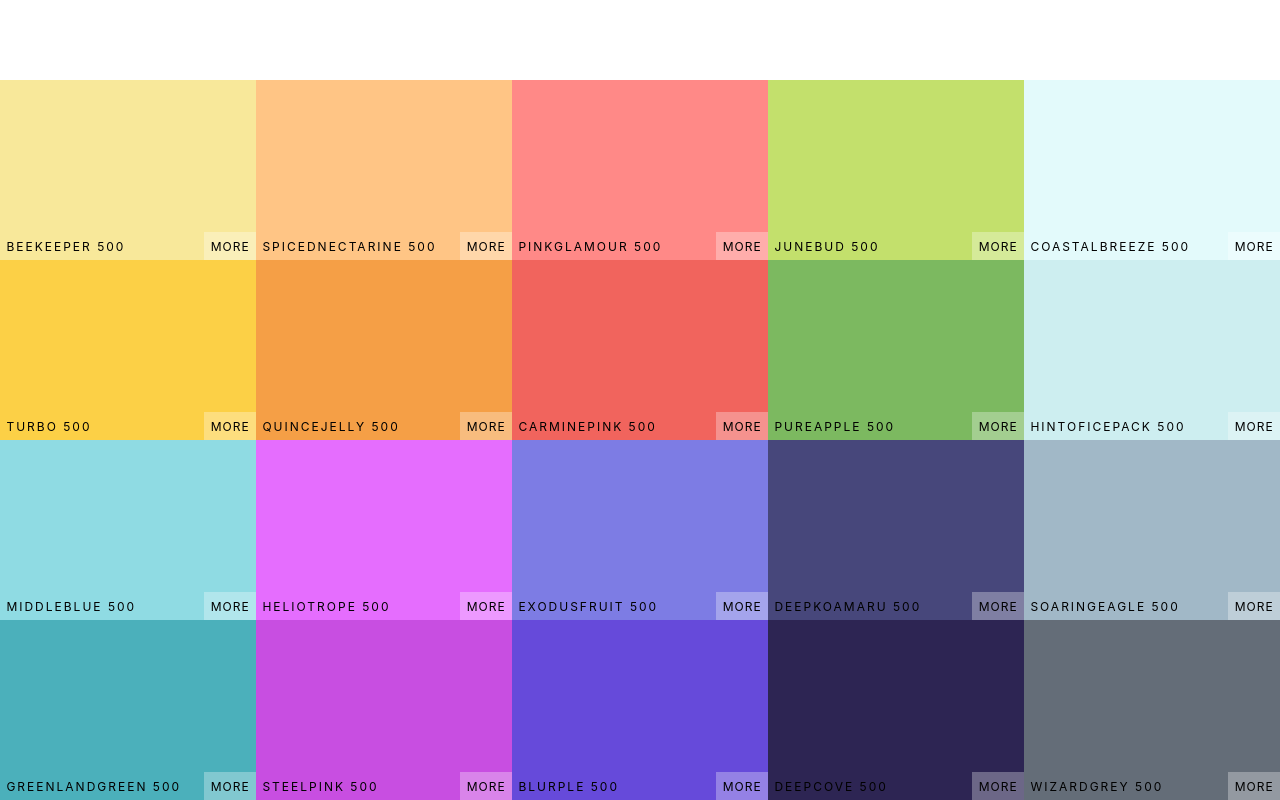
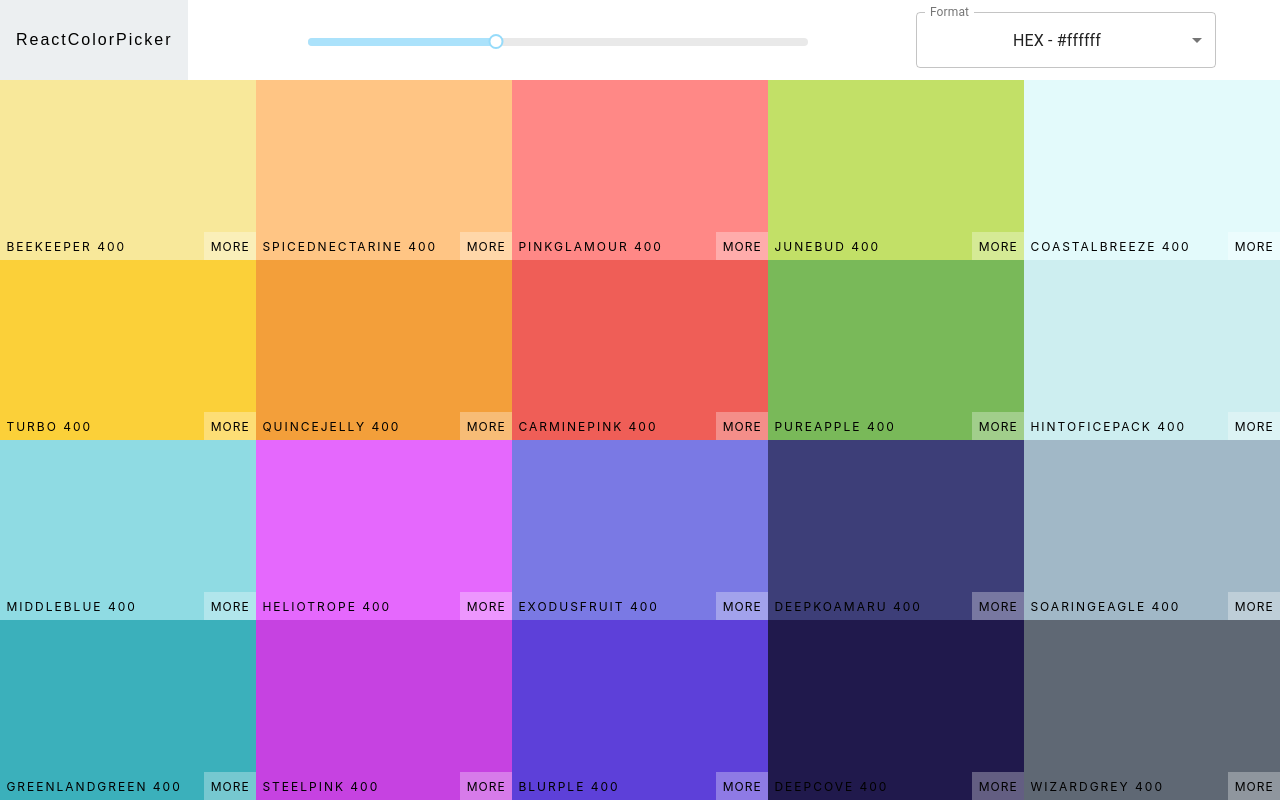
Before and after one commit to Hari01V/Color-app-React.js, a React (Create React App) app: page / in a window 1280 px wide. Built offline with nearby package versions, Linux system fonts and the light colour scheme.

Commit message:
navbar functions in pallete component

```diff
--- a/package.json
+++ b/package.json
@@ -3,8 +3,10 @@
   "version": "0.1.0",
   "private": true,
   "dependencies": {
+    "@material-ui/core": "^4.11.3",
     "chroma-js": "^2.1.0",
     "cra-template": "1.1.2",
+    "rc-slider": "^9.7.1",
     "react": "^17.0.1",
     "react-copy-to-clipboard": "^5.0.3",
     "react-dom": "^17.0.1",
--- a/src/Components/ColorBox.js
+++ b/src/Components/ColorBox.js
@@ -18,15 +18,15 @@ class ColorBox extends Component {
   }
 
   render() {
-    const { id, name, hex, hexNoHash, rgb, rgba } = this.props;
+    let { name, color } = this.props;
     return (
-      <CopyToClipboard text={hex}
+      <CopyToClipboard text={color}
         onCopy={this.updateState}>
-        <div className="ColorBox" style={{ background: hex }}>
-          <div className={this.state.copied ? "copy-overlay show" : "copy-overlay"} style={{ background: hex }}></div>
+        <div className="ColorBox" style={{ background: color }}>
+          <div className={this.state.copied ? "copy-overlay show" : "copy-overlay"} style={{ background: color }}></div>
           <div className={`copy-msg ${this.state.copied ? "show" : ""}`}>
             <h1>Copied</h1>
-            <div>{hex}</div>
+            <div>{color}</div>
           </div>
           <div className="copy-container" >
             <div className="box-content">
--- /dev/null
+++ b/src/Components/Navbar.css
@@ -0,0 +1,41 @@
+.Navbar{
+  width: 100%;
+  height: 100%;
+  display: flex;
+  align-items: center;
+  justify-content: space-between;
+}
+.logo{
+  background: #eceff1;
+  height: 100%;
+  display: flex;
+  align-items: center;
+  padding: 1rem;
+  margin-right: 12px;
+}
+.logo a{
+  color: black;
+  text-decoration: none;
+  font-family: sans-serif;
+  letter-spacing: 2px;
+}
+.Navbar-Level-Slider{
+  width: 500px;
+  margin: 1rem;
+  padding: 1rem;
+}
+.rc-slider-rail, .rc-slider-track{
+  height: 8px;
+}
+.rc-slider-handle{
+  width: 15px;
+  height: 15px;
+  margin-top: -4px;
+}
+
+.select-container{
+  margin-right: 4rem;
+}
+.select-container .MuiFormControl-root{
+  width: 300px;
+}
--- /dev/null
+++ b/src/Components/Navbar.js
@@ -0,0 +1,61 @@
+import React, { Component } from 'react';
+import Slider, { Range } from 'rc-slider';
+import 'rc-slider/assets/index.css';
+import InputLabel from '@material-ui/core/InputLabel';
+import MenuItem from '@material-ui/core/MenuItem';
+import FormControl from '@material-ui/core/FormControl';
+import Select from '@material-ui/core/Select';
+import Snackbar from '@material-ui/core/Snackbar';
+import './Navbar.css';
+
+class Navbar extends Component {
+  render() {
+    return (
+      <div className="Navbar">
+        <div className="logo">
+          <a href="#">ReactColorPicker</a>
+        </div>
+        <div className="Navbar-Level-Slider">
+          <Slider
+            defaultValue={this.props.currentLevel}
+            min={100}
+            max={900}
+            step={100}
+            onChange={(value) => this.props.changeSlider(value)}
+          />
+        </div>
+        <div className="select-container">
+          <FormControl variant="outlined" >
+            <InputLabel id="select-label">Format</InputLabel>
+            <Select
+              labelId="select-label"
+              id="select-format"
+              value={this.props.currentFormat}
+              onChange={this.props.changeFormat}
+              label="Format"
+            >
+              <MenuItem value="hex">HEX - #ffffff</MenuItem>
+              <MenuItem value="rgb">RGB - rgb(255, 255, 255)</MenuItem>
+              <MenuItem value="rgba">RGBA - rgba(255, 255, 255, 1)</MenuItem>
+            </Select>
+          </FormControl>
+        </div>
+        <Snackbar
+          anchorOrigin={{
+            vertical: 'bottom',
+            horizontal: 'left'
+          }}
+          open={this.props.snackbarOpen}
+          autoHideDuration={3000}
+          onClose={this.props.closeSnackbar}
+          message={<span id="message-id">Format Changed to {this.props.currentFormat}</span>}
+          ContentProps={{
+            "aria-describedby": "message-id"
+          }}
+        />
+      </div>
+    );
+  }
+}
+
+export default Navbar;
--- a/src/Components/Palette.css
+++ b/src/Components/Palette.css
@@ -1,6 +1,10 @@
 .Palette{
   height: 100vh;
   overflow: hidden;
+}
+.Palette-header{
+  height: 10vh;
+  min-height: 80px;
 }
 .Palette-colors{
   height: 90%;
--- a/src/Components/Palette.js
+++ b/src/Components/Palette.js
@@ -2,25 +2,59 @@ import React, { Component } from 'react';
 import './Palette.css';
 import ColorBox from './ColorBox.js';
 import { generatePalette } from '../colorHelpers.js';
+import Navbar from './Navbar.js';
 
 class Palette extends Component {
   constructor(props) {
     super(props);
     this.state = {
       ...generatePalette(this.props.starterPalette),
-      currentLevel: 500
+      currentLevel: 400,
+      currentFormat: "hex",
+      snackbarOpen: false
+    }
+    this.changeLevel = this.changeLevel.bind(this);
+    this.changeFormat = this.changeFormat.bind(this);
+    this.closeSnackbar = this.closeSnackbar.bind(this);
+  }
+
+  changeLevel(level) {
+    this.setState({
+      currentLevel: level
+    });
+  }
+
+  changeFormat(e) {
+    this.setState({
+      currentFormat: e.target.value,
+      snackbarOpen: true
+    });
+  }
+
+  closeSnackbar(e, reason) {
+    if (reason === "clickaway" || true) {
+      this.setState({
+        snackbarOpen: false
+      });
     }
   }
 
   render() {
     let level = this.state.currentLevel;
     const colorBoxes = this.state.colors[level].map(color => (
-      <ColorBox {...color} />
+      <ColorBox {...color} color={color[this.state.currentFormat]} />
     ));
     return (
       <div className="Palette">
-        <div style={{ height: "10vh" }}></div>
-        {/* Navbar goes here */}
+        <div className="Palette-header">
+          <Navbar
+            currentLevel={this.state.currentLevel}
+            changeSlider={this.changeLevel}
+            changeFormat={this.changeFormat}
+            currentFormat={this.state.currentFormat}
+            snackbarOpen={this.state.snackbarOpen}
+            closeSnackbar={this.closeSnackbar} />
+        </div>
         <div className="Palette-colors">
           {colorBoxes}
         </div>
--- a/src/colorHelpers.js
+++ b/src/colorHelpers.js
@@ -24,13 +24,15 @@ function generatePalette(starterPalette) {
     let shades = generateScale(color.color, 10);
     let count = 0;
     for (let level of levels) {
+      let rgb = chroma(shades[count]).rgb();
+      let rgba = chroma(shades[count]).rgba();
       newPalette.colors[level].push({
-        id: color.name,
+        id: color.name.toLowerCase().replace(/ /g, "-"),
         name: `${color.name} ${level}`,
         hex: shades[count],
         hexNoHash: shades[count].slice(1),
-        rgb: chroma(shades[count]).rgb(),
-        rgba: chroma(shades[count]).rgba()
+        rgb: `rgb(${rgb[0]}, ${rgb[1]}, ${rgb[2]})`,
+        rgba: `rgba(${rgba[0]}, ${rgba[1]}, ${rgba[2]}, ${rgba[3]})`
       });
       count++;
     }
@@ -40,9 +42,10 @@ function generatePalette(starterPalette) {
 }
 
 function getRange(hexColor) {
-  const end = "#fff";
+  // const end = "#fff";
+  const end = chroma(hexColor).brighten(2.5).hex();
   return [
-    chroma(hexColor).darken(1.4).hex(), hexColor, end
+    end, hexColor, chroma(hexColor).darken(1.4).hex()
   ];
 }
 
```
Also changed, not shown: 1 other file (tests, documents, lock files or other folders).
